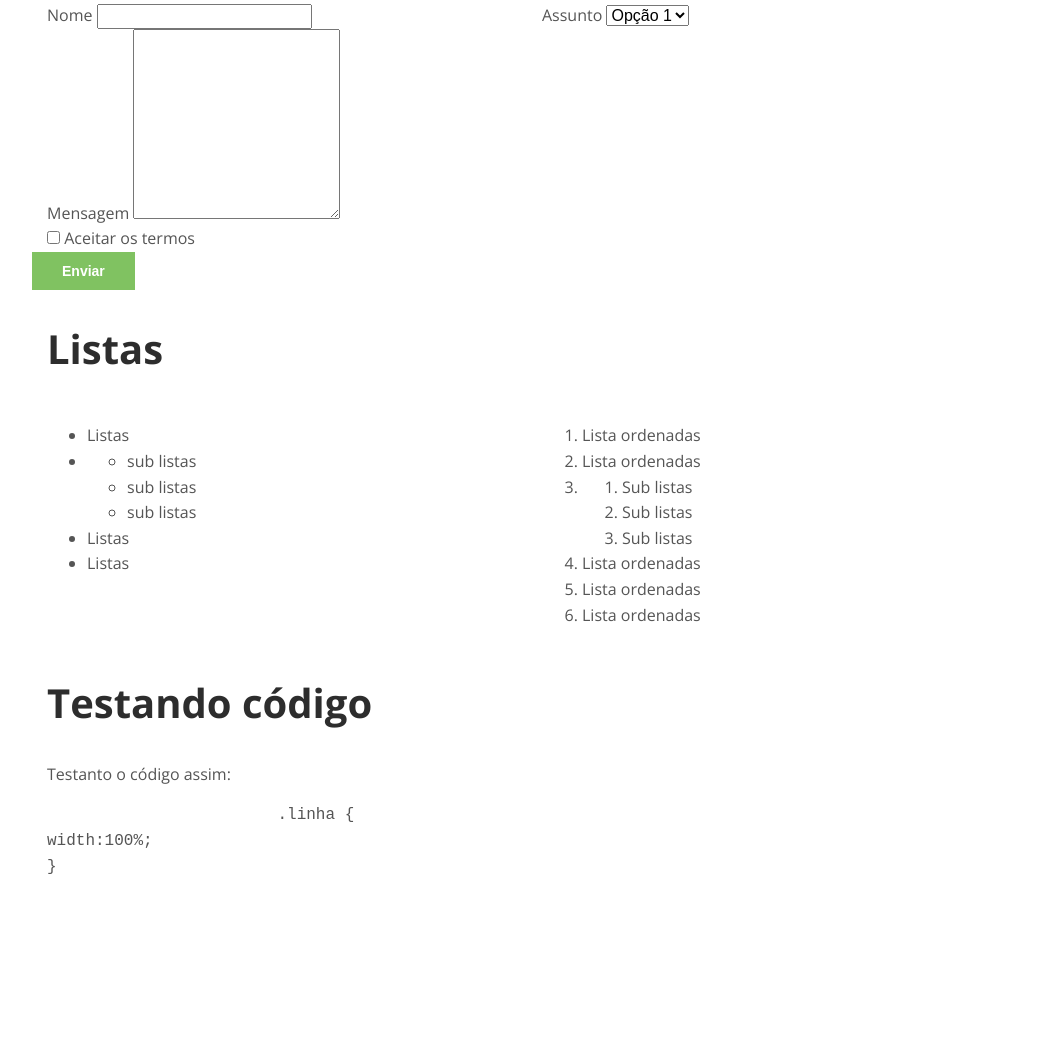
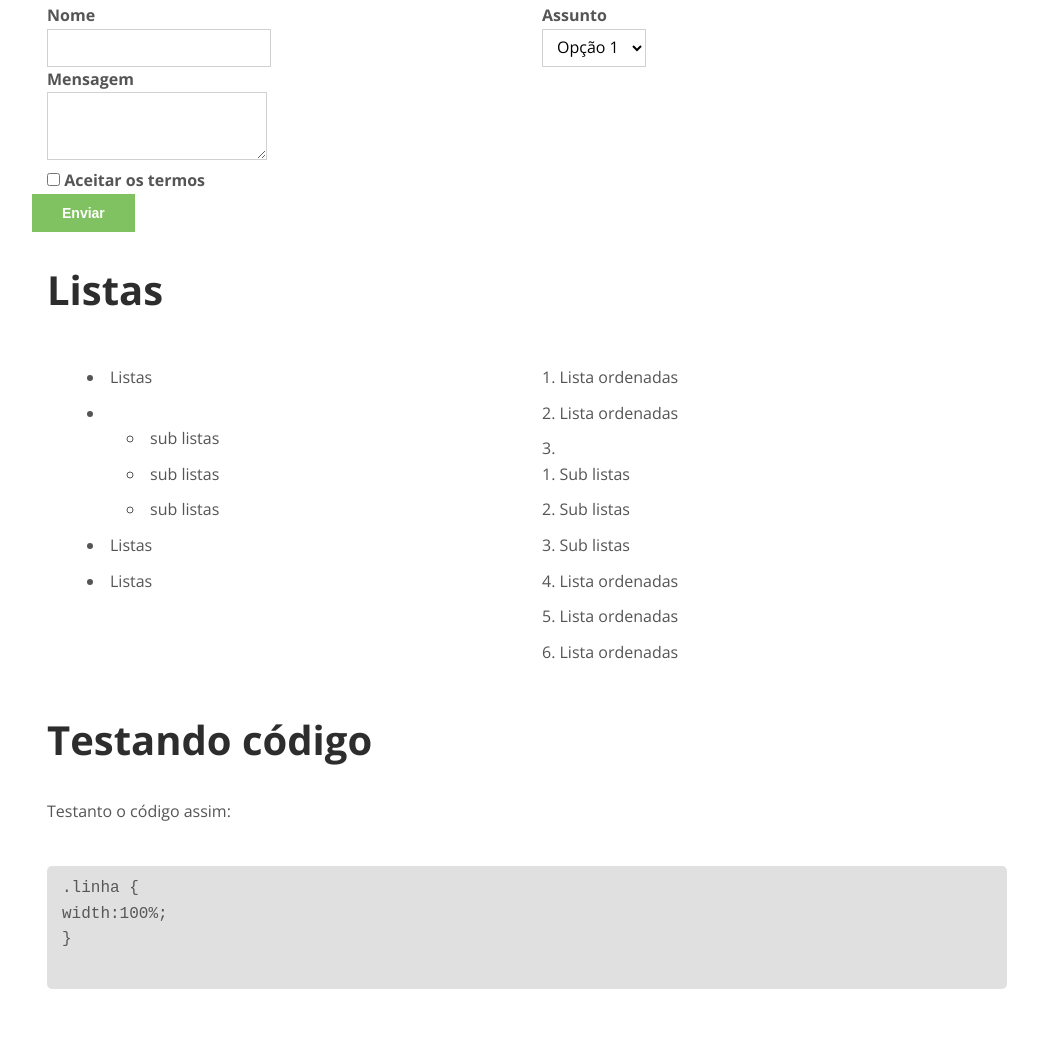
Before and after one commit to dyogonascimento/floripa.css, a plain HTML site: page index.html in a window 1280 px wide. Shown: the part 970-2026 px from the top of the page, without its empty margins (113-1151 px from the left). Before the commit the page ends 1917 px from the top, so only its background shows below. Drawn offline with nearby package versions, Linux system fonts and the light colour scheme.

Commit message:
Floripa css version 1.2
Floripa css version 1.2

```diff
--- a/css/floripa.css
+++ b/css/floripa.css
@@ -263,3 +263,76 @@ input[type="button"].botao.destacado:focus{
   background: #601313;
   color: #FFF;
 }
+
+/* FORMULÁRIOS
+–––––––––––––––––––––––––––––––––––––––––––––––––– */
+
+input[type="text"], input[type="email"],
+input[type="search"],
+input[type="number"],
+input[type="tel"],
+input[type="url"],
+input[type="password"],
+textarea, select{
+  height: 3.8rem;
+  padding: .6rem 1rem;
+  background: #fff;
+  border: 1px solid #D1D1D1;
+  box-shadow: none;
+  box-sizing: border-box;
+  font:inherit;
+}
+
+input[type="text"]:focus, input[type="email"]:focus,
+input[type="search"]:focus,
+input[type="number"]:focus,
+input[type="tel"]:focus,
+input[type="url"]:focus,
+input[type="password"]:focus,
+textarea:focus, select:focus{
+  outline: 0; /*REMOVE CONTORNO PADRÃO*/
+  border: 1px solid #33C3F0;
+}
+textarea {
+  min-height: 6.8rem;
+}
+label {
+  display: block;
+  font-weight: 700;
+}
+
+/* LISTAS
+–––––––––––––––––––––––––––––––––––––––––––––––––– */
+ol, li {
+  list-style-position:inside;
+  padding-left: 0;
+}
+
+ul ul,
+ul ol,
+ol ol,
+ol ul,{
+  padding-left: 3rem;
+  margin-top: 1rem;
+}
+li {
+  margin-bottom:1rem;
+}
+
+
+/* APRESENTAÇÃO DOS CODES
+–––––––––––––––––––––––––––––––––––––––––––––––––– */
+code {
+  background: #E0E0E0;
+  color: #575756;
+  padding: .2rem .5rem;
+  border-radius: 5px;
+  text-align: left;
+}
+pre > code {
+  display: block;
+  padding: 1rem 1.5rem;
+}
+
+/* TABELAS
+–––––––––––––––––––––––––––––––––––––––––––––––––– */
```
Lines whose indentation alone changed are shown as unchanged.
